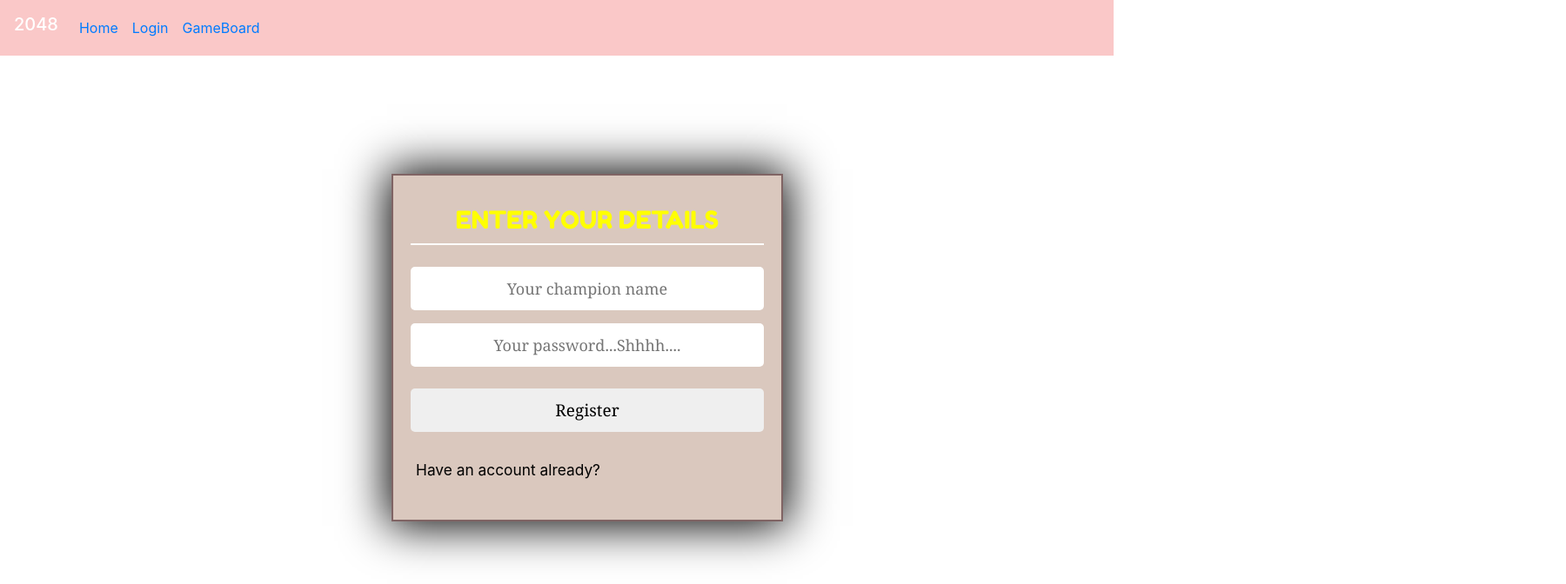
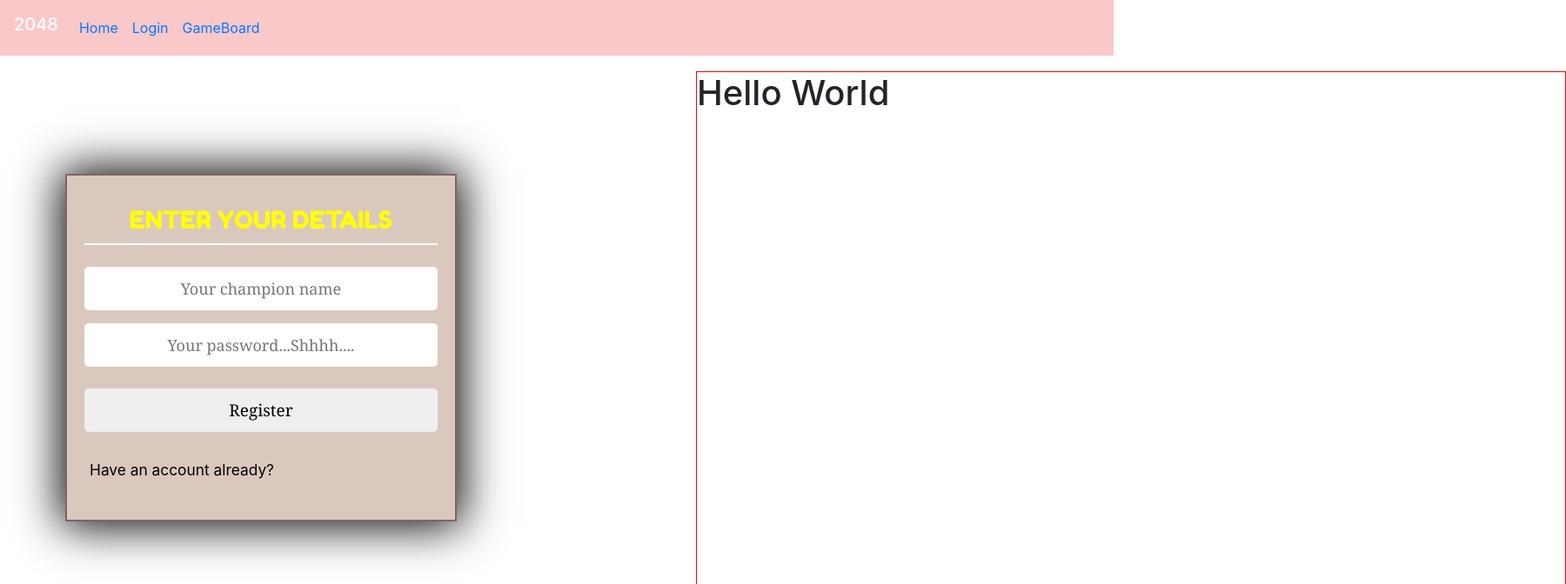
Before and after one commit to fullmoon-sg/2048Game, a Vue app in the folder enhanced_2048/: page /#/Login in a window 1280 px wide. Shown: the top 672 px of the page at 87% size, 1800 px wide, since content can reach past the window. Built offline with nearby package versions, Linux system fonts and the light colour scheme.

Commit message:
add temp instruction page

```diff
--- a/enhanced_2048/src/components/GameBoard.vue
+++ b/enhanced_2048/src/components/GameBoard.vue
@@ -311,7 +311,6 @@ export default {
 <style scoped>
 .container {
   background-color: white;
-  margin-top: 50px;
   display: flex;
   font-family: 'Fredoka One', cursive;
 }
--- a/enhanced_2048/src/components/Login.vue
+++ b/enhanced_2048/src/components/Login.vue
@@ -1,5 +1,9 @@
 <template>
   <div>
+    <div class="login-instruction">
+      <div class="instruction">
+       <h1>Hello World</h1>
+      </div>
       <div class="modal-container" id="modal">
         <div v-if="register">
           <span class="modal-heading">ENTER YOUR DETAILS</span>
@@ -15,7 +19,12 @@
             placeholder="Your password...Shhhh...."
             v-model="password"
           /><br />
-          <input type="submit" class="btnRegister" value="Register" @click="addPlayer"/>
+          <input
+            type="submit"
+            class="btnRegister"
+            value="Register"
+            @click="addPlayer"
+          />
           <button @click="register = !register" class="signIn">
             Have an account already?
           </button>
@@ -40,12 +49,12 @@
         </div>
       </div>
     </div>
+  </div>
 </template>
 
 <script>
 import axios from "axios";
 export default {
-
   data: function () {
     return {
       name: "",
@@ -55,12 +64,12 @@ export default {
   },
   methods: {
     addPlayer: async function () {
-      this.$emit('loginName',this.name)
+      this.$emit("loginName", this.name);
       await axios.post(
         "https://3000-fa64be6f-4931-4818-98d6-1cd8524de106.ws-us03.gitpod.io/add",
         {
-          "name": this.name,
-          "password": this.password,
+          name: this.name,
+          password: this.password,
         }
       );
       this.name = "";
@@ -72,10 +81,23 @@ export default {
 </script>
 
 <style scoped>
+.login-instruction {
+  display: inline-block;
+}
+
+.instruction {
+  position: absolute;
+  left: 800px;
+  height: 800px;
+  width : 1000px;
+  border : 1px solid red;
+
+}
+
 #modal {
   position: absolute;
   top: 200px;
-  left: 450px;
+  left: 75px;
 }
 .modal-container {
   width: 450px;
```
Also changed, not shown: enhanced_2048/src/components/temp_instruction.jpeg (added). Lines whose indentation alone changed are shown as unchanged.
